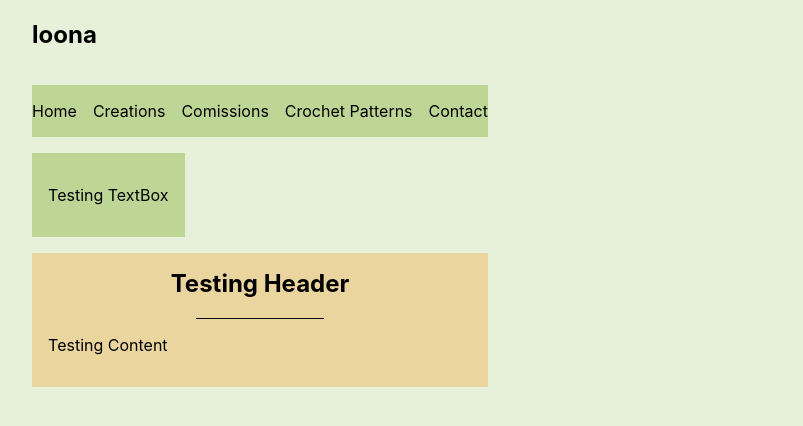
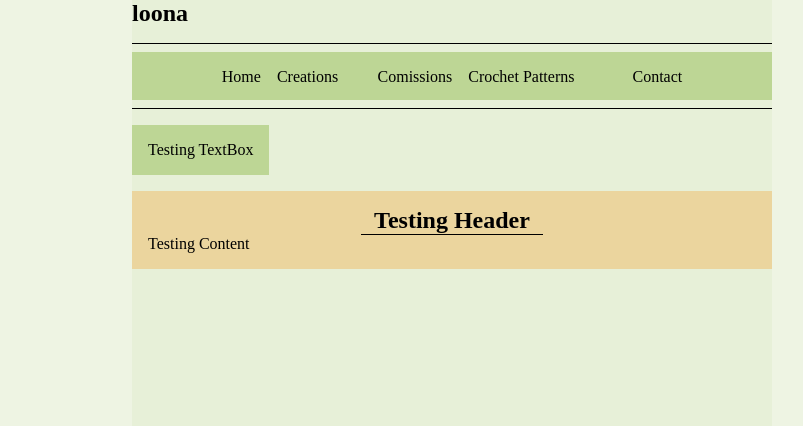
Before and after one commit to miguel-gon/loona-design, a React (Create React App) app: page / in a window 1280 px wide. Shown: the top 426 px of the page, without its empty margins (188-991 px from the left). Built offline with nearby package versions, Linux system fonts and the light colour scheme.

Commit message:
Base Styles and Dropdown initial + integrated to Navbar

```diff
--- a/src/App.js
+++ b/src/App.js
@@ -3,6 +3,7 @@ import Home from './Home/Home';
 import Navbar from './Navbar/Navbar';
 import TextBox from './TextBox/TextBox';
 import InformationBox from './InformationBox/InformationBox';
+import Dropdown from './Dropdown/Dropdown';
 
 function App() {
 	return (
@@ -12,8 +13,8 @@ function App() {
 				<Navbar />
 				<TextBox string='Testing TextBox' />
 				<InformationBox
-					header={'Testing Header'}
-					content={'Testing Content'}
+					header='Testing Header'
+					content='Testing Content'
 				/>
 			</div>
 		</Router>
--- /dev/null
+++ b/src/Dropdown/Dropdown.js
@@ -0,0 +1,14 @@
+const Dropdown = ({ header, options }) => {
+	return (
+		<div className='dropdown'>
+			<p className='dropdown__header'>{header}</p>
+			<div className='dropdown__optionsArea'>
+				{options.map((option) => (
+					<p className='dropdown__option'>{option}</p>
+				))}
+			</div>
+		</div>
+	);
+};
+
+export default Dropdown;
--- /dev/null
+++ b/src/Dropdown/dropdown.css
@@ -0,0 +1,15 @@
+.dropdown {
+	width: fit-content;
+}
+
+.dropdown:hover * {
+	opacity: 1;
+}
+
+.dropdown__optionsArea {
+	opacity: 0;
+	width: fit-content;
+	background-color: var(--green);
+	padding: 0 1rem;
+	border: 0.1rem solid;
+}
--- a/src/InformationBox/informationBox.css
+++ b/src/InformationBox/informationBox.css
@@ -1,7 +1,7 @@
 .informationBox {
 	display: flex;
 	flex-direction: column;
-	background-color: rgba(240, 187, 103, 0.5);
+	background-color: var(--yellow);
 	padding: 1rem;
 }
 
--- a/src/Navbar/Navbar.js
+++ b/src/Navbar/Navbar.js
@@ -1,11 +1,21 @@
+import Dropdown from '../Dropdown/Dropdown';
+
 const Navbar = () => {
 	return (
-		<div className='navbar'>
-			<p>Home</p>
-			<p>Creations</p>
-			<p>Comissions</p>
-			<p>Crochet Patterns</p>
-			<p>Contact</p>
+		<div className='navbar__container'>
+			<div className='navbar'>
+				<p>Home</p>
+				<Dropdown
+					header='Creations'
+					options={['Crochet', 'Art', 'Jewelry']}
+				/>
+				<p>Comissions</p>
+				<Dropdown
+					header='Crochet Patterns'
+					options={['Free Patterns', 'Premium Patterns']}
+				/>
+				<p>Contact</p>
+			</div>
 		</div>
 	);
 };
--- a/src/Navbar/navbar.css
+++ b/src/Navbar/navbar.css
@@ -1,6 +1,15 @@
 .navbar {
 	display: flex;
+	justify-content: center;
 	flex-direction: row;
 	gap: 1rem;
 	background-color: rgb(189, 214, 149);
+	height: 3rem;
+	padding-top: 1rem;
 }
+
+.navbar__container {
+	border-top: 0.1rem solid;
+	border-bottom: 0.1rem solid;
+	padding: 0.5rem 0;
+}
--- a/src/TextBox/textBox.css
+++ b/src/TextBox/textBox.css
@@ -1,5 +1,5 @@
 .textBox {
-	background-color: rgb(189, 214, 149);
+	background-color: var(--green);
 	width: fit-content;
 	padding: 1rem;
 }
--- a/src/index.css
+++ b/src/index.css
@@ -1,23 +1,35 @@
+* {
+	margin: 0;
+	padding: 0;
+	box-sizing: border-box;
+	background: transparent;
+	background-color: transparent;
+	transition: all 0.5s ease;
+}
+
+*:focus {
+	/* Prevents the blue square from appearing when focused */
+	outline: none;
+}
+
 body {
-	margin: 0;
-	font-family: -apple-system, BlinkMacSystemFont, 'Segoe UI', 'Roboto', 'Oxygen',
-		'Ubuntu', 'Cantarell', 'Fira Sans', 'Droid Sans', 'Helvetica Neue',
-		sans-serif;
-	-webkit-font-smoothing: antialiased;
-	-moz-osx-font-smoothing: grayscale;
-	background-color: rgb(231, 240, 216);
-	width: 70vw;
+	background-color: var(--background_color-translucent);
 	display: flex;
 	justify-content: center;
 }
 
-code {
-	font-family: source-code-pro, Menlo, Monaco, Consolas, 'Courier New',
-		monospace;
-}
-
 .App {
+	background-color: var(--background_color);
+	width: 50vw;
+	height: 100vh;
 	display: flex;
 	flex-direction: column;
 	gap: 1rem;
 }
+
+:root {
+	--background_color: rgb(231, 240, 216);
+	--background_color-translucent: rgba(231, 240, 216, 0.7);
+	--green: rgb(189, 214, 149);
+	--yellow: rgba(240, 187, 103, 0.5);
+}
--- a/src/stylesheet.css
+++ b/src/stylesheet.css
@@ -5,3 +5,4 @@
 @import './Navbar/navbar.css';
 @import './TextBox/textBox.css';
 @import './InformationBox/informationBox.css';
+@import './Dropdown/dropdown.css';
```
